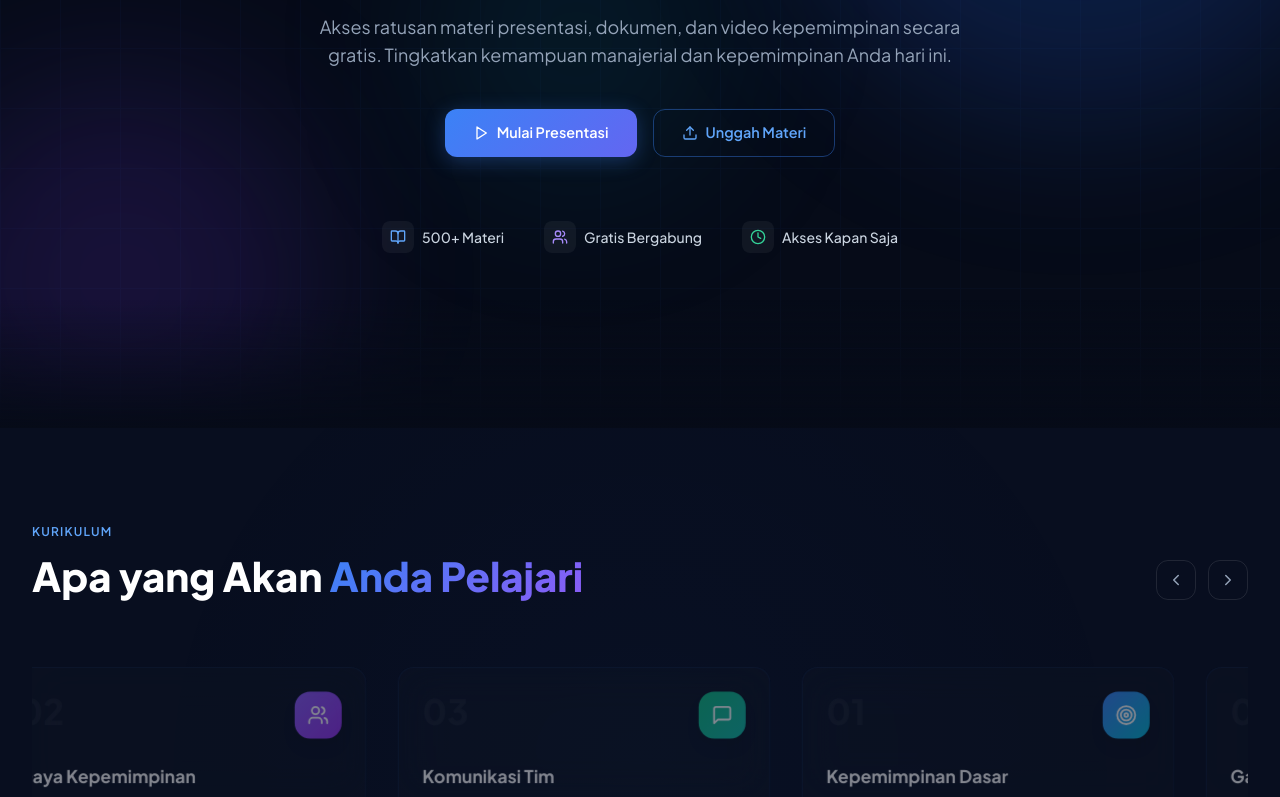
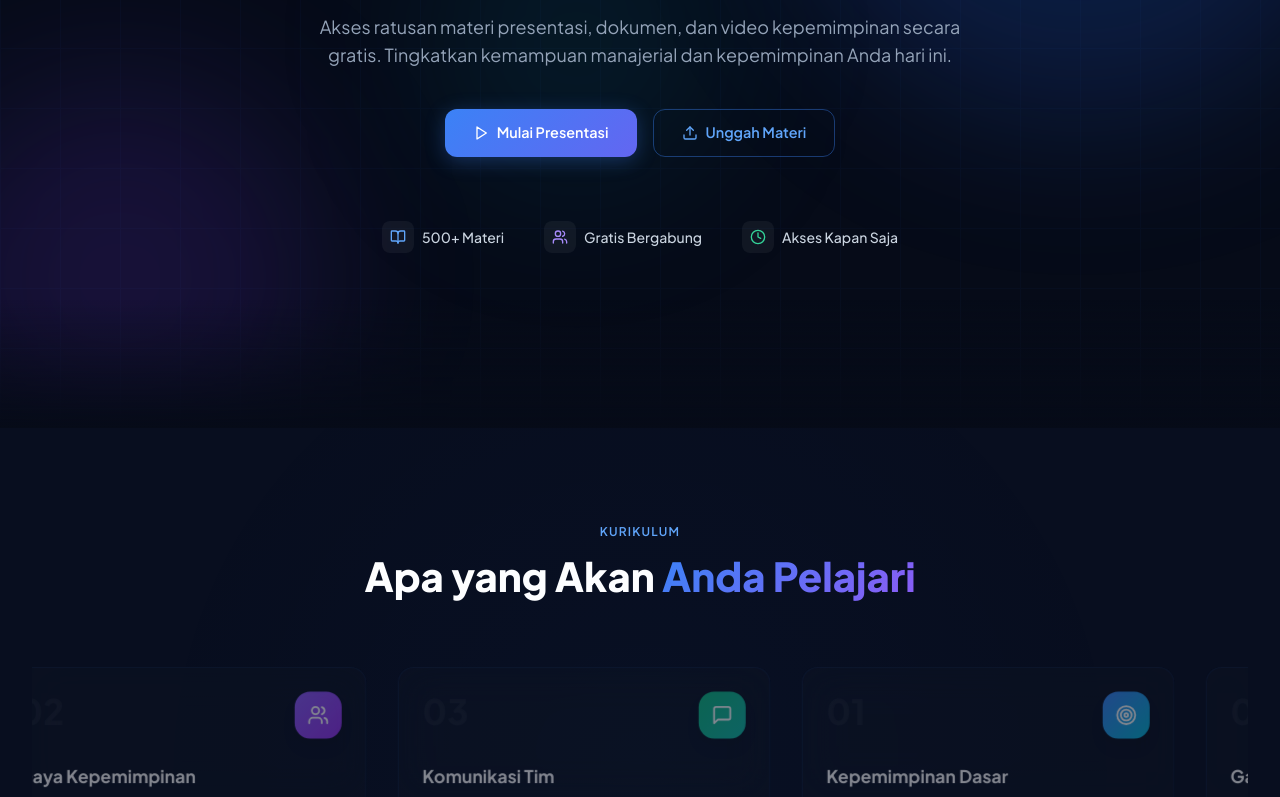
Before and after one commit to AdhityaMaulana11/kepemimpinan-platform, a Next.js app in the folder frontend/: page / in a window 1280 px wide. Shown: the part 372-1169 px from the top of the page. Built offline with nearby package versions, Linux system fonts and the light colour scheme; no server answers.

Commit message:
fix(frontend): prevent vertical scroll jump on curriculum auto-play
- Replaced scrollIntoView with container.scrollTo(left) to stop the page from forcefully scrolling down when the slider auto-plays
- Centered the section header text
- Removed manual left/right arrow navigation buttons as requested

```diff
--- a/frontend/components/home/CurriculumSection.tsx
+++ b/frontend/components/home/CurriculumSection.tsx
@@ -1,7 +1,7 @@
 'use client';
 
 import { useState, useRef, useEffect } from 'react';
-import { ChevronLeft, ChevronRight, Target, Users, MessageSquare } from 'lucide-react';
+import { Target, Users, MessageSquare } from 'lucide-react';
 
 const curriculum = [
   {
@@ -44,9 +44,11 @@ export default function CurriculumSection() {
   // Center initial active item on mount
   useEffect(() => {
     if (scrollRef.current) {
-      const card = scrollRef.current.children[INITIAL_ACTIVE] as HTMLElement;
+      const container = scrollRef.current;
+      const card = container.children[INITIAL_ACTIVE] as HTMLElement;
       if (card) {
-        card.scrollIntoView({ block: 'nearest', inline: 'center' });
+        const centerPos = card.offsetLeft - container.clientWidth / 2 + card.clientWidth / 2;
+        container.scrollTo({ left: centerPos, behavior: 'auto' });
       }
     }
   }, []);
@@ -54,9 +56,12 @@ export default function CurriculumSection() {
   const scrollTo = (index: number, smooth = true) => {
     setActive(index);
     if (scrollRef.current) {
-      const card = scrollRef.current.children[index] as HTMLElement;
+      const container = scrollRef.current;
+      const card = container.children[index] as HTMLElement;
       if (card) {
-        card.scrollIntoView({ behavior: smooth ? 'smooth' : 'auto', block: 'nearest', inline: 'center' });
+        // Prevent window jump by using container scrollTo instead of scrollIntoView
+        const centerPos = card.offsetLeft - container.clientWidth / 2 + card.clientWidth / 2;
+        container.scrollTo({ left: centerPos, behavior: smooth ? 'smooth' : 'auto' });
       }
     }
   };
@@ -132,19 +137,9 @@ export default function CurriculumSection() {
 
       <div className="max-w-7xl mx-auto px-4 sm:px-6 lg:px-8">
         {/* Header */}
-        <div className="flex items-end justify-between mb-12">
-          <div>
-            <span className="text-xs font-semibold text-blue-400 uppercase tracking-widest mb-3 block">Kurikulum</span>
-            <h2 className="section-title text-white">Apa yang Akan <span className="gradient-text">Anda Pelajari</span></h2>
-          </div>
-          <div className="hidden md:flex items-center gap-3">
-            <button onClick={() => scroll('left')} className="w-10 h-10 rounded-xl border border-white/10 flex items-center justify-center text-slate-400 hover:text-white hover:border-blue-500/40 transition-all">
-              <ChevronLeft size={18} />
-            </button>
-            <button onClick={() => scroll('right')} className="w-10 h-10 rounded-xl border border-white/10 flex items-center justify-center text-slate-400 hover:text-white hover:border-blue-500/40 transition-all">
-              <ChevronRight size={18} />
-            </button>
-          </div>
+        <div className="text-center mb-12 max-w-2xl mx-auto">
+          <span className="text-xs font-semibold text-blue-400 uppercase tracking-widest mb-3 block">Kurikulum</span>
+          <h2 className="section-title text-white">Apa yang Akan <span className="gradient-text">Anda Pelajari</span></h2>
         </div>
 
         {/* Cards scroll */}
```
